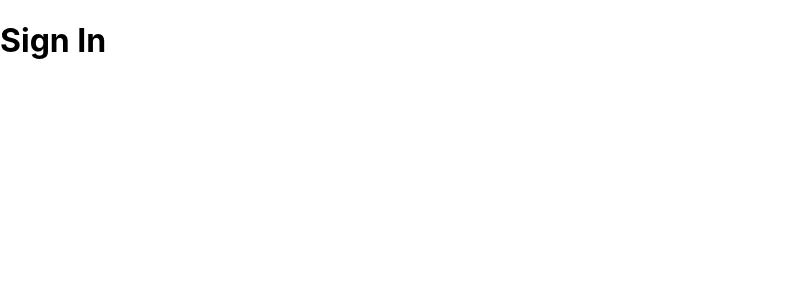
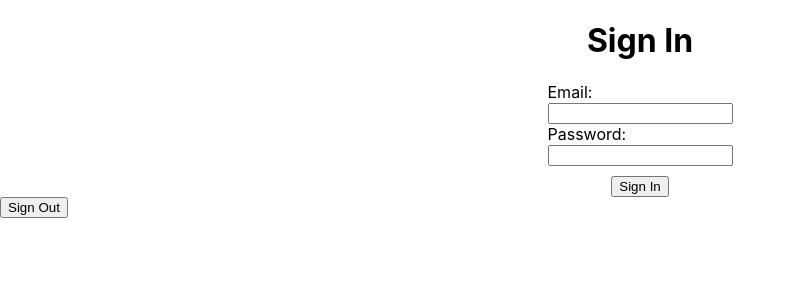
Before and after one commit to Sty6x/todo-prototype, a React (Create React App) app: page /sign-in in a window 1280 px wide. Shown: the top 300 px of the page, without its empty margins (0-796 px from the left). Built offline with nearby package versions, Linux system fonts and the light colour scheme; no server answers.

Commit message:
able to authencticate user and redirecting to a specific page if successful and if not successful when signing in

```diff
--- a/src/App.js
+++ b/src/App.js
@@ -1,4 +1,4 @@
-import { useEffect, useRef, useState } from "react";
+import { createContext, useEffect, useRef, useState } from "react";
 import "./App.scss";
 import { initializeApp } from "firebase/app";
 import {
@@ -19,6 +19,7 @@ import {
 	collection,
 } from "firebase/firestore";
 import { RouterSwitch } from "./components/RouterSwitch";
+import userEvent from "@testing-library/user-event";
 
 const firebaseConfig = {
 	apiKey: "AIzaSyB_vmCPMb-eEMt9-333XwoMDPw5VVFi8YA",
@@ -34,10 +35,20 @@ const app = initializeApp(firebaseConfig);
 const auth = getAuth(app);
 const db = getFirestore(app);
 
+export const firebaseContext = createContext();
+onAuthStateChanged(auth, (user) => {
+	if (user) {
+		console.log("user state changed");
+	} else {
+		console.log("not signed in");
+	}
+});
 function App() {
 	return (
 		<div className="App">
-			<RouterSwitch />
+			<firebaseContext.Provider value={{ auth, db }}>
+				<RouterSwitch />
+			</firebaseContext.Provider>
 		</div>
 	);
 }
--- a/src/App.scss
+++ b/src/App.scss
@@ -5,10 +5,20 @@
   flex-direction: column;
 
   .App{
-      flex-grow: 1;
       display:flex;
       flex-direction: column;
 
+     label{
+      display: block;
+     }
+  }
+  .page > *{
+      flex-grow: 1;
+      display: grid;
+      place-items: center;
   }
 
 }
+
+#sign-in-container{
+}
--- a/src/components/pages/main-page/MainPage.js
+++ b/src/components/pages/main-page/MainPage.js
@@ -17,7 +17,7 @@ export const MainPage = () => {
 	console.log(displaySigninAndSignupLinks);
 
 	return (
-		<div>
+		<div className="page">
 			<h1>Main Page</h1>
 			{displaySigninAndSignupLinks}
 		</div>
--- a/src/components/pages/signin-signup/SignIn.js
+++ b/src/components/pages/signin-signup/SignIn.js
@@ -1,14 +1,93 @@
-import React from "react";
+import React, { useContext, useEffect, useRef, useState } from "react";
+import { signInWithEmailAndPassword, signOut } from "firebase/auth";
+import { firebaseContext } from "../../../App";
+import { useNavigate } from "react-router-dom";
 
 export const SignIn = () => {
+	const [userCredentials, setUserCredentials] = useState({
+		email: "",
+		password: "",
+	});
+	const [loginErr, setLoginErr] = useState(false);
+	const { auth, db } = useContext(firebaseContext);
+	const navigate = useNavigate();
+
+	async function signInUser(e) {
+		e.preventDefault();
+		try {
+			const success = await signInWithEmailAndPassword(
+				auth,
+				userCredentials.email,
+				userCredentials.password
+			);
+			const user = success.user;
+			console.log("user successfully logged in");
+			console.log(user.uid);
+			setUserCredentials({ email: "", password: "" });
+			navigate(`/${user.uid}/todo-page`);
+		} catch (err) {
+			console.log(err);
+			setLoginErr(true);
+		}
+	}
+
+	function handleOnChangeInput(e) {
+		const target = e.target;
+		if (target.id === "email") {
+			return setUserCredentials((prev) => ({
+				...prev,
+				email: target.value,
+			}));
+		}
+		return setUserCredentials((prev) => ({
+			...prev,
+			password: target.value,
+		}));
+	}
+
+	useEffect(() => {
+		console.log(userCredentials);
+	}, [userCredentials]);
+
+	function authenticateRedirection() {
+		// for each user in the users collection, check if the uid of the current user that is logged in matches any of the user documents and if so redirect them to the ':userID/tasks'
+		// and if not create a new document for the user using his/her uid
+	}
+
 	return (
-		<div id="sign-in-container">
+		<div className="page" id="sign-in-container">
 			<h1>Sign In</h1>
-			<form
-				onSubmit={(e) => {
-					e.defaultPrevented();
+			{loginErr && <p>Wrong Email And Password</p>}
+			<form onSubmit={signInUser}>
+				<div>
+					<label htmlFor="email">Email:</label>
+					<input
+						className="signin-input"
+						type="email"
+						id="email"
+						onChange={handleOnChangeInput}
+					/>
+				</div>
+				<div>
+					<label htmlFor="pass">Password:</label>
+					<input
+						className="signin-input"
+						type="password"
+						id="pass"
+						onChange={handleOnChangeInput}
+					/>
+				</div>
+				<button style={{ marginTop: "10px" }} type="submit">
+					Sign In
+				</button>
+			</form>
+			<button
+				onClick={(e) => {
+					signOut(auth);
 				}}
-			></form>
+			>
+				Sign Out
+			</button>
 		</div>
 	);
 };
--- a/src/components/pages/todo-page/TodoPage.js
+++ b/src/components/pages/todo-page/TodoPage.js
@@ -1,5 +1,27 @@
-import React from "react";
+import { onAuthStateChanged } from "firebase/auth";
+import React, { useContext, useEffect, useState } from "react";
+import { redirect, useNavigate } from "react-router-dom";
+import { firebaseContext } from "../../../App";
 
 export const TodoPage = () => {
-	return <p>Todo Page</p>;
+	const { auth, db } = useContext(firebaseContext);
+	const [userLoaded, setUserLoaded] = useState(false);
+	const navigate = useNavigate();
+	onAuthStateChanged(auth, (user) => {
+		if (user) {
+			setUserLoaded(true);
+		} else {
+			console.log("not logged in");
+		}
+	});
+
+	useEffect(() => {
+		if (!userLoaded) navigate("/sign-up");
+	}, [userLoaded]);
+	return (
+		<div>
+			{userLoaded && <h1>Welcome Back, {auth.currentUser.email}</h1>}
+			<p>What would you like to do today?</p>
+		</div>
+	);
 };
```
